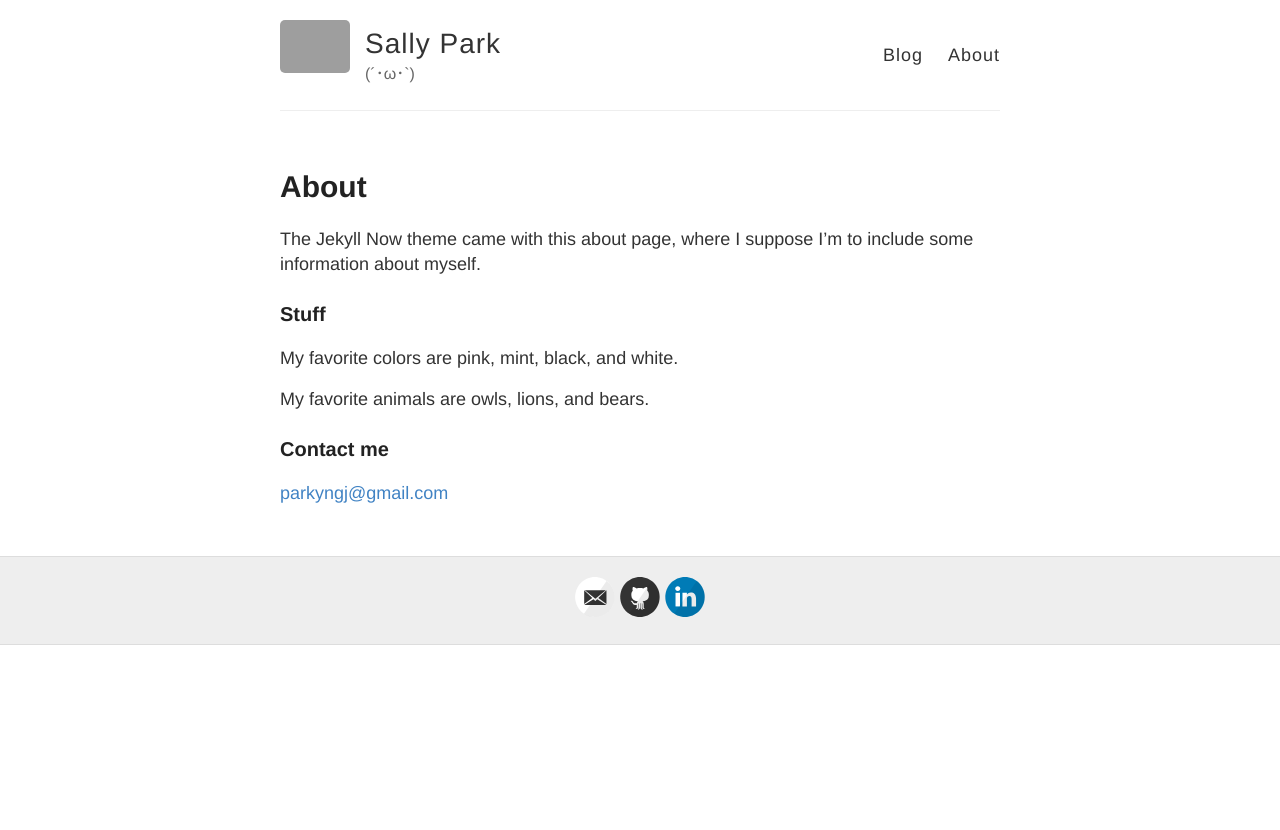
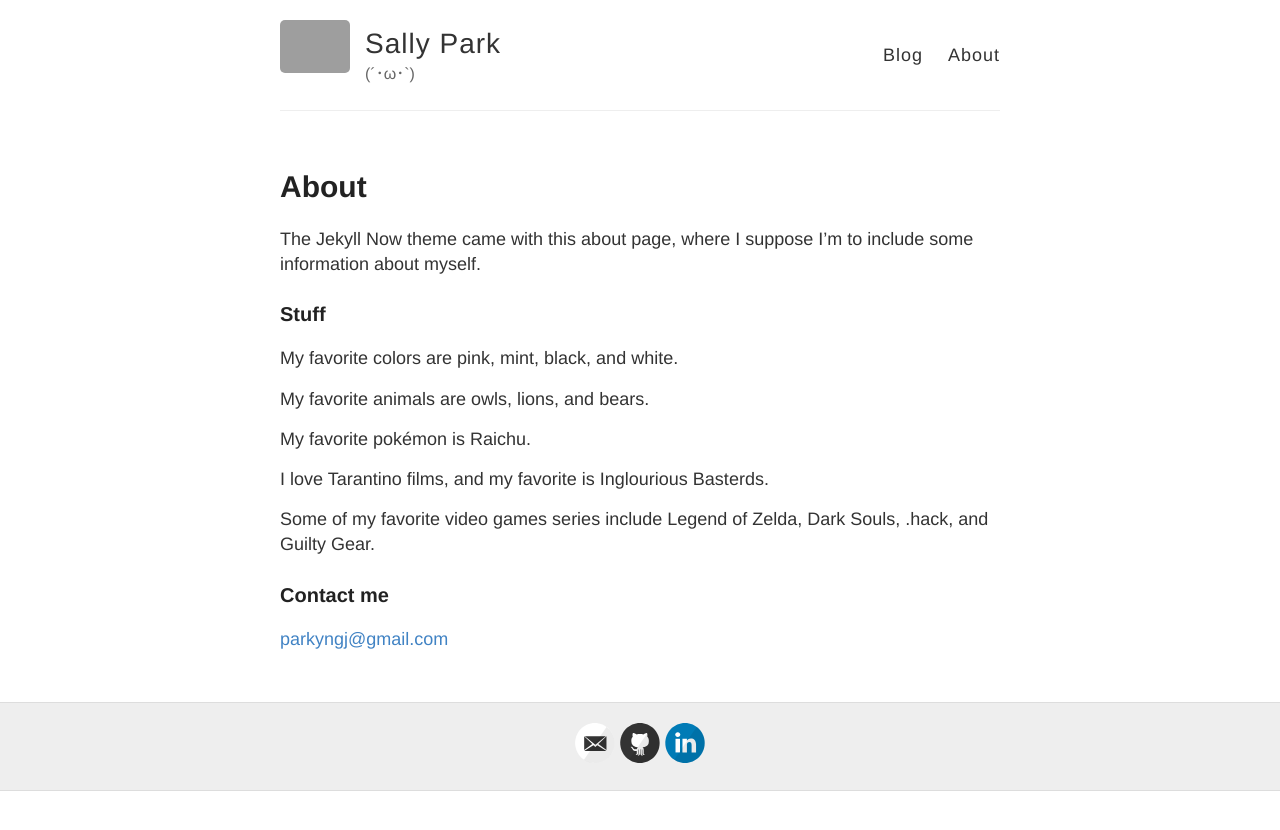
Before and after one commit to sally/sally.github.io, a Jekyll site: the page built from about.md, in a window 1280 px wide. Shown: the top 830 px of the page. Built offline with Jekyll 4.4.1, drawn with Linux system fonts in a browser that asks for light colours; grey boxes are pictures that could not be loaded.

Commit message:
Add favorite film and video game series to about page

```diff
--- a/about.md
+++ b/about.md
@@ -12,6 +12,12 @@ My favorite colors are pink, mint, black, and white.
 
 My favorite animals are owls, lions, and bears.
 
+My favorite pokémon is Raichu.
+
+I love Tarantino films, and my favorite is Inglourious Basterds.
+
+Some of my favorite video games series include Legend of Zelda, Dark Souls, .hack, and Guilty Gear.
+
 ### Contact me
 
 [parkyngj@gmail.com](mailto:parkyngj@gmail.com)
```
